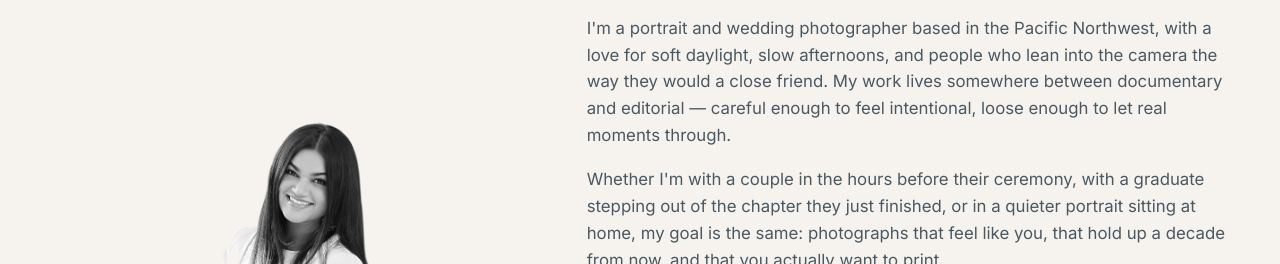
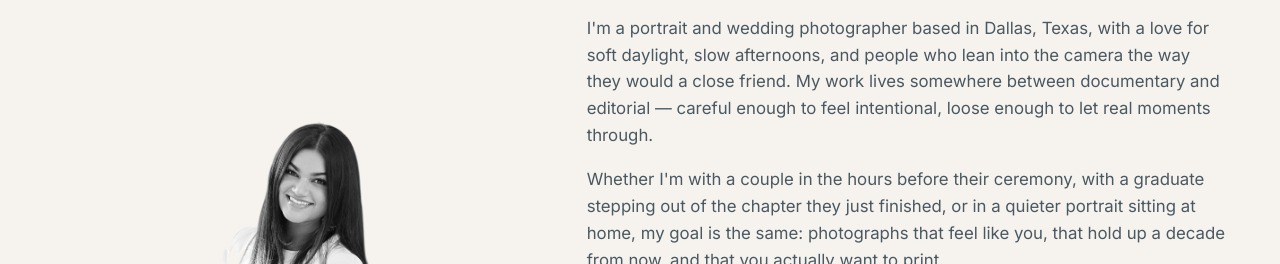
Before and after one commit to AliPervaiz/Collectivebysus.com, a plain HTML site: page about.html in a window 1280 px wide. Shown: the part 536-800 px from the top of the page. Drawn offline with nearby package versions, Linux system fonts and the light colour scheme.

Commit message:
Update About page location to Dallas, Texas

```diff
--- a/about.html
+++ b/about.html
@@ -45,7 +45,7 @@
         <div class="about-text">
           <h2>Storytelling through stillness.</h2>
           <p>
-            I'm a portrait and wedding photographer based in the Pacific Northwest, with a love for soft daylight,
+            I'm a portrait and wedding photographer based in Dallas, Texas, with a love for soft daylight,
             slow afternoons, and people who lean into the camera the way they would a close friend. My work lives
             somewhere between documentary and editorial — careful enough to feel intentional, loose enough to let
             real moments through.
```
